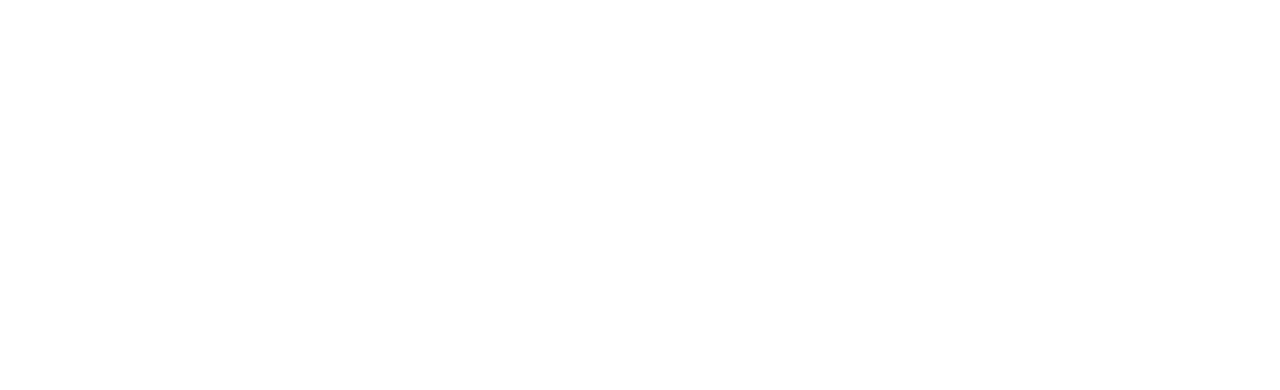
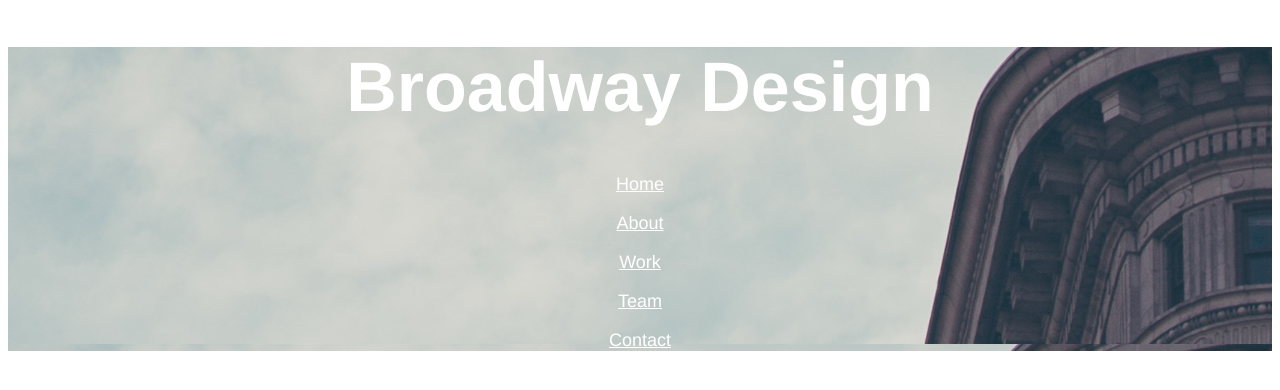
Before and after one commit to Matt1470/Broadway-Design, a plain HTML site: page index.html in a window 1280 px wide. Drawn offline with Linux system fonts and the light colour scheme.

Commit message:
Added Banner

```diff
--- a/index.html
+++ b/index.html
@@ -2,9 +2,22 @@
 <html>
   <head>
     <meta charset="utf-8">
-    <title></title>
+    <title>Broadway Design</title>
+    <link href="./resources/css/style.css" type="text/css" rel="stylesheet">
   </head>
   <body>
+    <div class="background">
+  <div class="banner">
+      <h1>Broadway Design</h1>
+    </div>
+    <div class="nav">
+      <p><a href="#">Home</a></p>
+      <p><a href="#">About</a></p>
+      <p><a href="#">Work</a></p>
+      <p><a href="#">Team</a></p>
+      <p><a href="#">Contact</a></p>
+  </div>
+  </div>
 
   </body>
 </html>
--- /dev/null
+++ b/resources/css/style.css
@@ -0,0 +1,29 @@
+h1 {
+font-family: Helvetica;    font-size: 70px;    text-align: center;    font-weight: bold;    color: white;
+}
+p {
+  text-align: center;    font-size: 18px;    color: white;
+}
+
+
+
+
+.background {
+background-image: url("../images/flatiron.png");
+}
+
+.banner {
+  font-family: Helvetica;
+  font-size: 70px;
+  text-align: center;
+  font-weight: bold;
+  color: white;
+
+}
+
+.nav  a{
+  font-family: Helvetica;
+  text-align: center;
+  font-size: 18px;
+  color: white;
+}
```
Also changed, not shown: resources/style.css (deleted), 3 other files.
